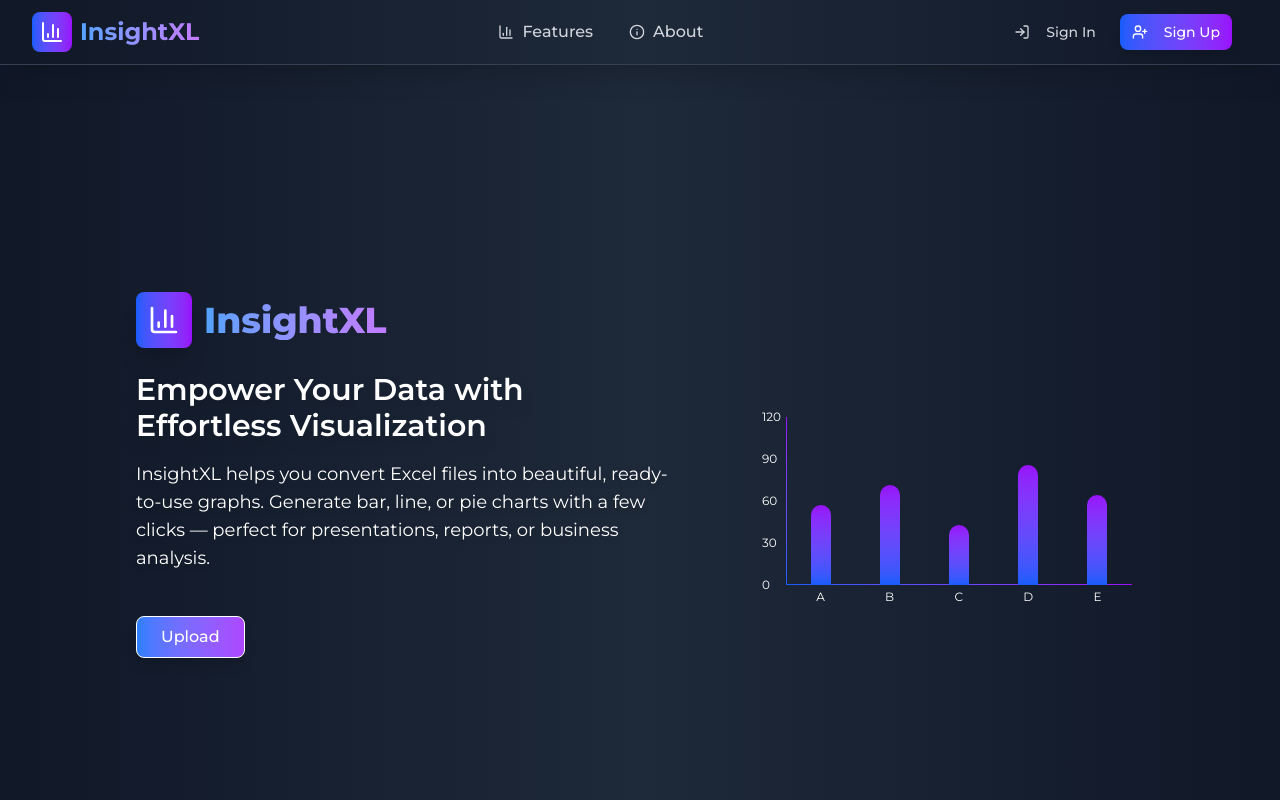
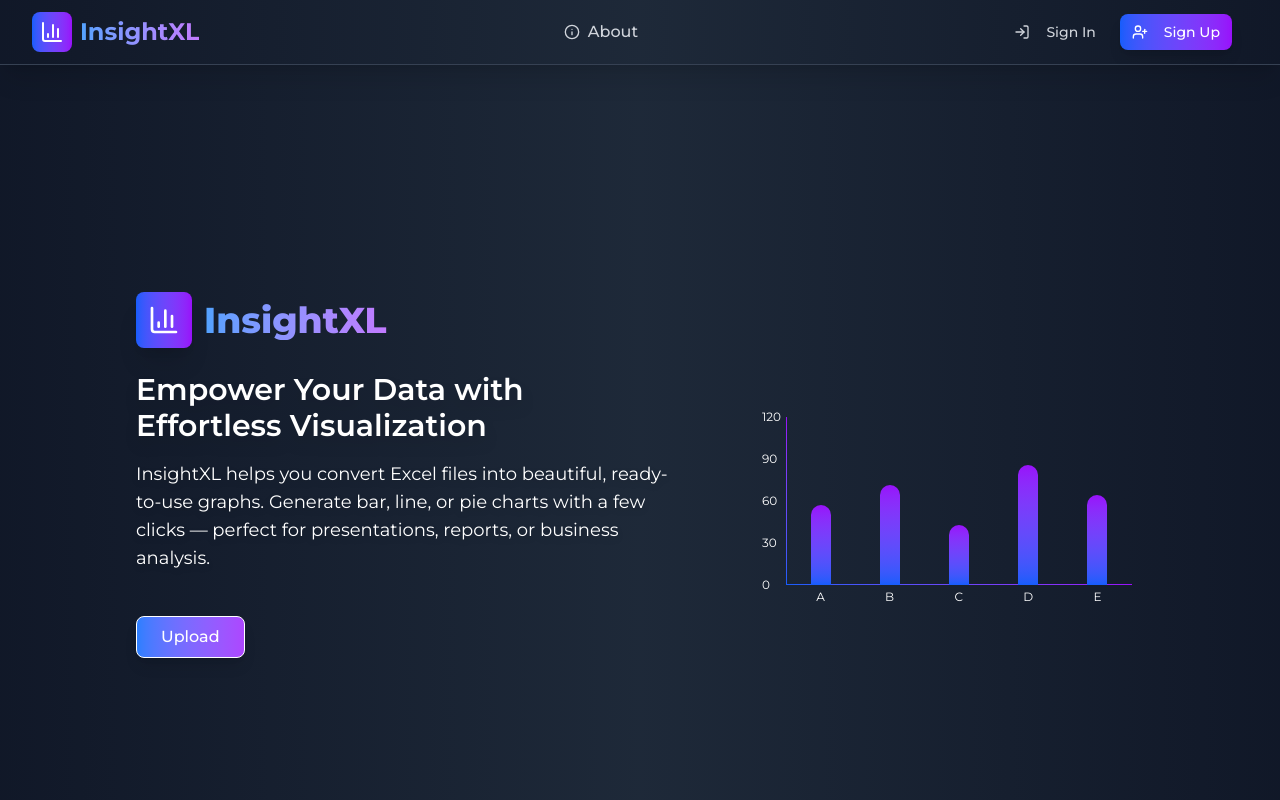
Before and after one commit to bismaysarangi/insightXL, a React (Vite) app in the folder client/: page / in a window 1280 px wide. Shown: the top 800 px of the page. Built offline with nearby package versions, Linux system fonts and the light colour scheme.

Commit message:
fix: update Navbar links from "Features" to "About" for improved navigation

```diff
--- a/client/src/components/Navbar.jsx
+++ b/client/src/components/Navbar.jsx
@@ -106,22 +106,14 @@ const Navbar = () => {
               </>
             ) : (
               <Link
-                to="/features"
+                to="/about"
                 className="group relative px-4 py-2 text-gray-300 hover:text-white font-medium transition-all duration-300 flex items-center"
               >
-                <BarChart3 className="w-4 h-4 mr-2" />
-                Features
+                <Info className="w-4 h-4 mr-2" />
+                About
                 <span className="absolute inset-x-0 bottom-0 h-0.5 bg-gradient-to-r from-blue-600 to-purple-600 scale-x-0 group-hover:scale-x-100 transition-transform duration-300"></span>
               </Link>
             )}
-            <Link
-              to="/about"
-              className="group relative px-4 py-2 text-gray-300 hover:text-white font-medium transition-all duration-300 flex items-center"
-            >
-              <Info className="w-4 h-4 mr-2" />
-              About
-              <span className="absolute inset-x-0 bottom-0 h-0.5 bg-gradient-to-r from-blue-600 to-purple-600 scale-x-0 group-hover:scale-x-100 transition-transform duration-300"></span>
-            </Link>
           </nav>
 
           {/* Right Side */}
@@ -265,23 +257,24 @@ const Navbar = () => {
                         </Link>
                       </>
                     ) : (
+                      // <Link
+                      //   to="/features"
+                      //   className="flex items-center px-4 py-3 rounded-lg text-gray-300 hover:text-white hover:bg-gray-800 transition-colors"
+                      //   onClick={() => setIsMobileMenuOpen(false)}
+                      // >
+                      //   <BarChart3 className="w-5 h-5 mr-3" />
+                      //   Features
+                      // </Link>
+
                       <Link
-                        to="/features"
+                        to="/about"
                         className="flex items-center px-4 py-3 rounded-lg text-gray-300 hover:text-white hover:bg-gray-800 transition-colors"
                         onClick={() => setIsMobileMenuOpen(false)}
                       >
-                        <BarChart3 className="w-5 h-5 mr-3" />
-                        Features
+                        <Info className="w-5 h-5 mr-3" />
+                        About
                       </Link>
                     )}
-                    <Link
-                      to="/about"
-                      className="flex items-center px-4 py-3 rounded-lg text-gray-300 hover:text-white hover:bg-gray-800 transition-colors"
-                      onClick={() => setIsMobileMenuOpen(false)}
-                    >
-                      <Info className="w-5 h-5 mr-3" />
-                      About
-                    </Link>
                   </div>
 
                   {/* Mobile Menu Footer */}
```
